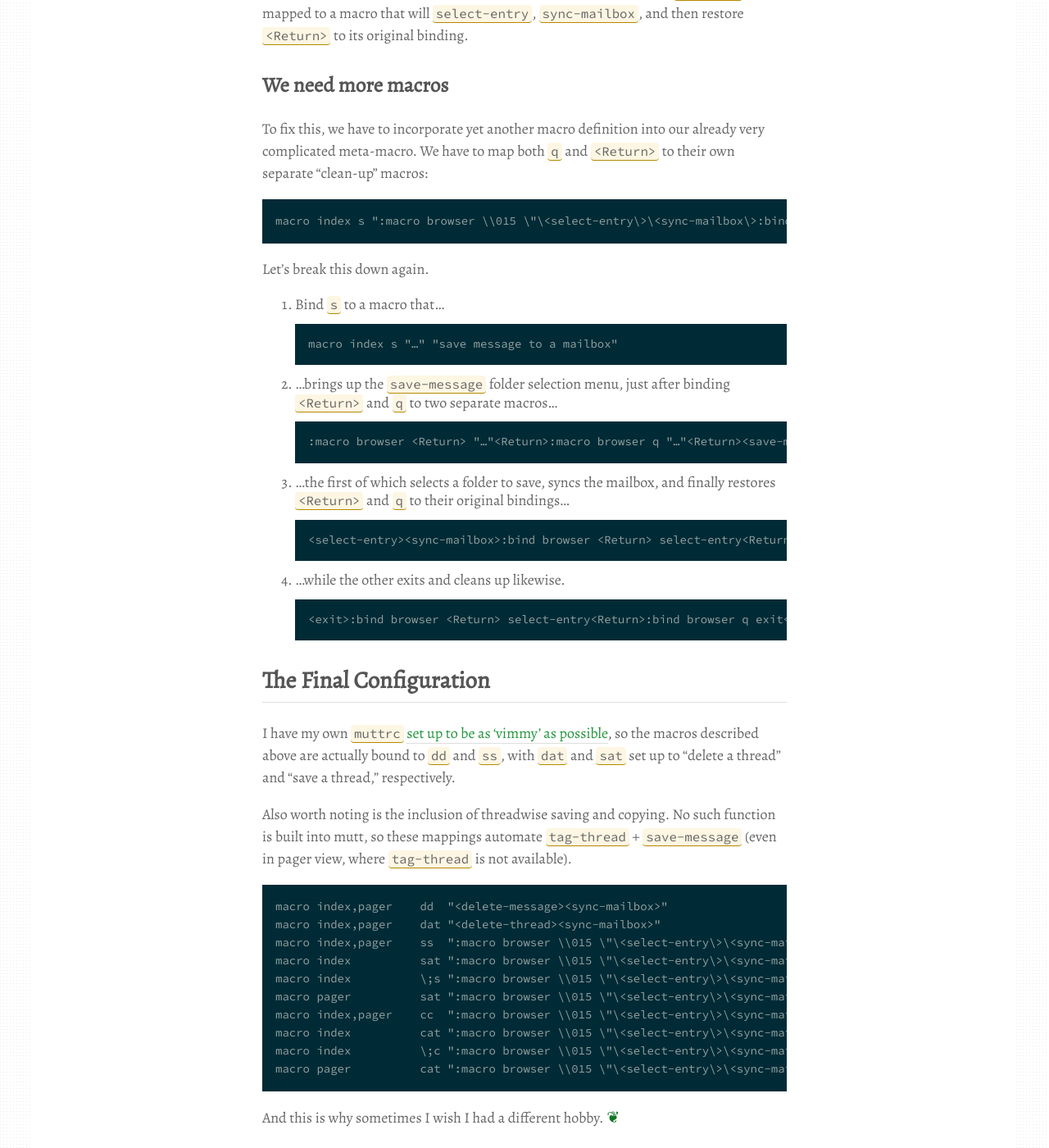
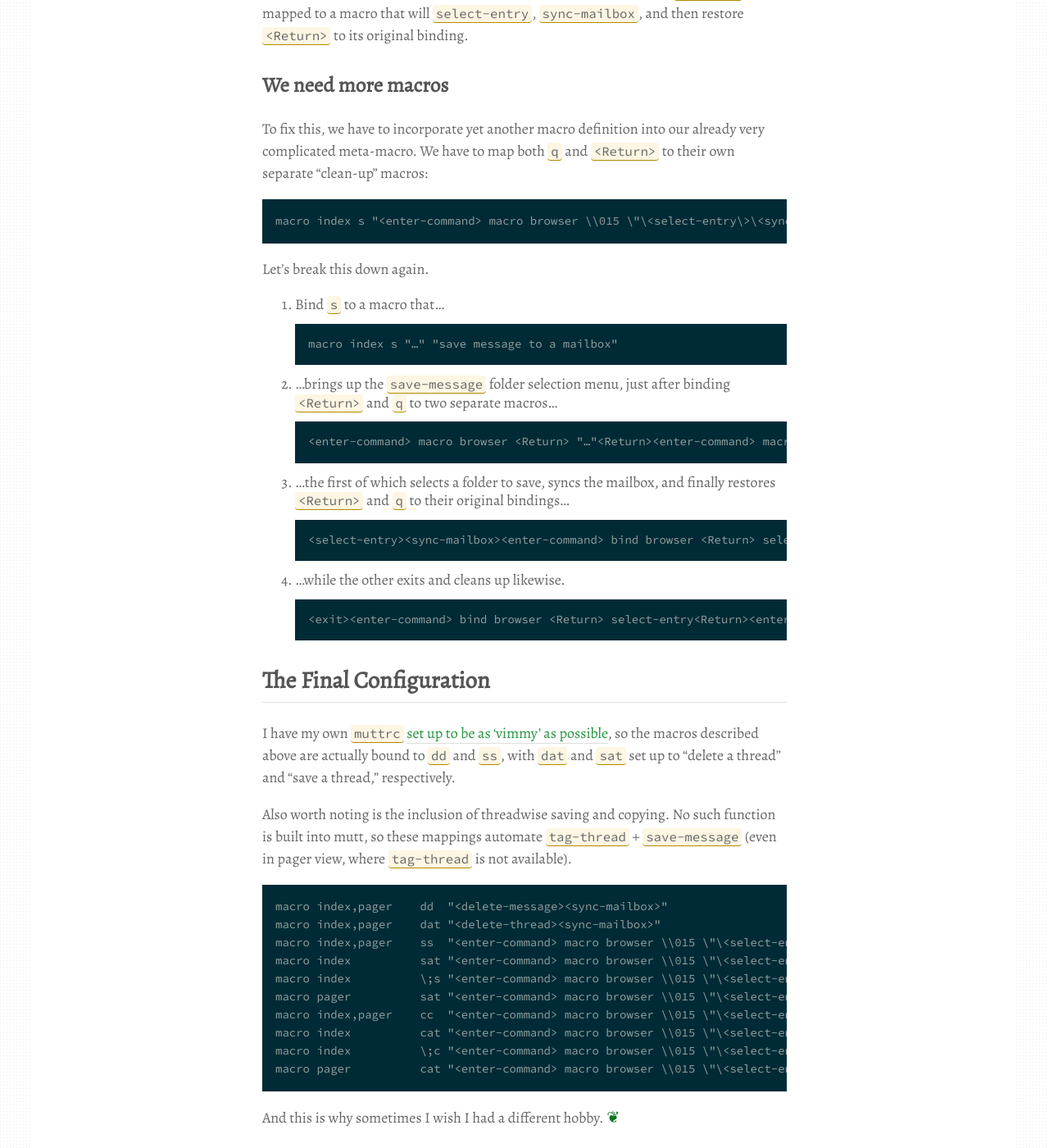
Before and after one commit to rlue/ryanlue.com, a Jekyll site: the page built from _posts/2017-05-22-autosync-mutt.md, in a window 1280 px wide and 1400 px high, scrolled down 2497 px. Shown: the whole window at 82% size. Built offline with Jekyll 4.4.1, drawn with Linux system fonts in a browser that asks for light colours; some web fonts are replaced; part of the change alters nothing that is shown; some of the changed text lies outside the part shown.

Commit message:
Fix autosync-mutt post per Nnako's feedback

````diff
--- a/_posts/2017-05-22-autosync-mutt.md
+++ b/_posts/2017-05-22-autosync-mutt.md
@@ -56,7 +56,7 @@ but moving messages and saving copies to different folders is tricky: you want t
 So instead, what you have to do is this:
 
 ```
-macro index s ":macro browser \\015 \"\<select-entry\>\<sync-mailbox\>:bind browser \\\\015 select-entry\\015\"\015<save-message>?" "save message to a mailbox"
+macro index s "<enter-command> macro browser \\015 \"\<select-entry\>\<sync-mailbox\><enter-command> bind browser \\\\015 select-entry\\015\"\015<save-message>?" "save message to a mailbox"
 ```
 
 This is starting to get messy, so let’s break it down and see what’s really happening. In the lines below, all backslash-escaping has been removed, and each nested macro has been extracted into the subsequent line.
@@ -67,11 +67,11 @@ This is starting to get messy, so let’s break it down and see what’s really
 
 2. …brings up the `save-message` folder selection menu, just after binding `<Return>` to a macro that…
 
-       :macro browser <Return> "…"<Return><save-message>?
+       <enter-command> macro browser <Return> "…"<Return><save-message>?
 
 3. …selects a folder to save, syncs the mailbox, and finally restores `<Return>` to its original binding.
 
-       <select-entry><sync-mailbox>:bind browser <Return> select-entry<Return>
+       <select-entry><sync-mailbox><enter-command> bind browser <Return> select-entry<Return>
 
 ^
 
@@ -82,7 +82,7 @@ This solves our problem, but creates a new one: if you go to save a message and
 To fix this, we have to incorporate yet another macro definition into our already very complicated meta-macro. We have to map both `q` and `<Return>` to their own separate “clean-up” macros:
 
 ```
-macro index s ":macro browser \\015 \"\<select-entry\>\<sync-mailbox\>:bind browser \\\\015 select-entry\\015:bind browser q exit\\015\"\015:macro browser q \"<exit>:bind browser \\\\015 select-entry\\015:bind browser q exit\\015\"\015<save-message>?" "save message to a mailbox"
+macro index s "<enter-command> macro browser \\015 \"\<select-entry\>\<sync-mailbox\><enter-command> bind browser \\\\015 select-entry\\015<enter-command> bind browser q exit\\015\"\015<enter-command> macro browser q \"<exit><enter-command> bind browser \\\\015 select-entry\\015<enter-command> bind browser q exit\\015\"\015<save-message>?" "save message to a mailbox"
 ```
 
 Let’s break this down again.
@@ -93,15 +93,15 @@ Let’s break this down again.
 
 2. …brings up the `save-message` folder selection menu, just after binding `<Return>` and `q` to two separate macros…
 
-       :macro browser <Return> "…"<Return>:macro browser q "…"<Return><save-message>?
+       <enter-command> macro browser <Return> "…"<Return><enter-command> macro browser q "…"<Return><save-message>?
 
 3. …the first of which selects a folder to save, syncs the mailbox, and finally restores `<Return>` and `q` to their original bindings…
 
-       <select-entry><sync-mailbox>:bind browser <Return> select-entry<Return>:bind browser q exit<Return>
+       <select-entry><sync-mailbox><enter-command> bind browser <Return> select-entry<Return><enter-command> bind browser q exit<Return>
 
 4. …while the other exits and cleans up likewise.
 
-       <exit>:bind browser <Return> select-entry<Return>:bind browser q exit<Return>
+       <exit><enter-command> bind browser <Return> select-entry<Return><enter-command> bind browser q exit<Return>
 
 ^
 
@@ -115,14 +115,14 @@ Also worth noting is the inclusion of threadwise saving and copying. No such fun
 ```
 macro index,pager    dd  "<delete-message><sync-mailbox>"                                 "move message to trash"
 macro index,pager    dat "<delete-thread><sync-mailbox>"                                  "move thread to trash"
-macro index,pager    ss  ":macro browser \\015 \"\<select-entry\>\<sync-mailbox\>:bind browser \\\\015 select-entry\\015:bind browser q exit\\015\"\015:macro browser q \"<exit>:bind browser \\\\015 select-entry\\015:bind browser q exit\\015\"\015<save-message>?"                                                                                                                                     "save message to a mailbox"
-macro index          sat ":macro browser \\015 \"\<select-entry\>\<sync-mailbox\>:bind browser \\\\015 select-entry\\015:bind browser q exit\\015\"\015:macro browser q \"<exit>:bind browser \\\\015 select-entry\\015:bind browser q exit\\015'q<untag-pattern>.\\015\"\015<mark-message>q<enter><untag-pattern>.<enter><tag-thread><tag-prefix-cond><save-message>?"                                    "save thread to a mailbox"
-macro index          \;s ":macro browser \\015 \"\<select-entry\>\<sync-mailbox\>:bind browser \\\\015 select-entry\\015:bind browser q exit\\015\"\015:macro browser q \"<exit>:bind browser \\\\015 select-entry\\015:bind browser q exit\\015\"\015<tag-prefix-cond><save-message>?"                                                                                                                    "save tagged messages to a mailbox"
-macro pager          sat ":macro browser \\015 \"\<select-entry\>\<sync-mailbox\>:bind browser \\\\015 select-entry\\015:bind browser q exit\\015<display-message>\"\015:macro browser q \"<exit>:bind browser \\\\015 select-entry\\015:bind browser q exit\\015'q<untag-pattern>.\\015<display-message>\"\015<exit><mark-message>q<enter><untag-pattern>.<enter><tag-thread><tag-prefix><save-message>?" "save thread to a mailbox"
-macro index,pager    cc  ":macro browser \\015 \"\<select-entry\>\<sync-mailbox\>:bind browser \\\\015 select-entry\\015:bind browser q exit\\015\"\015:macro browser q \"<exit>:bind browser \\\\015 select-entry\\015:bind browser q exit\\015\"\015<copy-message>?"                                                                                                                                     "copy message to a mailbox"
-macro index          cat ":macro browser \\015 \"\<select-entry\>\<sync-mailbox\>:bind browser \\\\015 select-entry\\015:bind browser q exit\\015\"\015:macro browser q \"<exit>:bind browser \\\\015 select-entry\\015:bind browser q exit\\015'q<untag-pattern>.\\015\"\015<mark-message>q<enter><untag-pattern>.<enter><tag-thread><tag-prefix-cond><copy-message>?"                                    "copy thread to a mailbox"
-macro index          \;c ":macro browser \\015 \"\<select-entry\>\<sync-mailbox\>:bind browser \\\\015 select-entry\\015:bind browser q exit\\015\"\015:macro browser q \"<exit>:bind browser \\\\015 select-entry\\015:bind browser q exit\\015\"\015<tag-prefix-cond><copy-message>?"                                                                                                                    "copy tagged messages to a mailbox"
-macro pager          cat ":macro browser \\015 \"\<select-entry\>\<sync-mailbox\>:bind browser \\\\015 select-entry\\015:bind browser q exit\\015<display-message>\"\015:macro browser q \"<exit>:bind browser \\\\015 select-entry\\015:bind browser q exit\\015'q<untag-pattern>.\\015<display-message>\"\015<exit><mark-message>q<enter><untag-pattern>.<enter><tag-thread><tag-prefix><copy-message>?" "copy thread to a mailbox"
+macro index,pager    ss  "<enter-command> macro browser \\015 \"\<select-entry\>\<sync-mailbox\><enter-command> bind browser \\\\015 select-entry\\015<enter-command> bind browser q exit\\015\"\015<enter-command> macro browser q \"<exit><enter-command> bind browser \\\\015 select-entry\\015<enter-command> bind browser q exit\\015\"\015<save-message>?"                                                                                                                                     "save message to a mailbox"
+macro index          sat "<enter-command> macro browser \\015 \"\<select-entry\>\<sync-mailbox\><enter-command> bind browser \\\\015 select-entry\\015<enter-command> bind browser q exit\\015\"\015<enter-command> macro browser q \"<exit><enter-command> bind browser \\\\015 select-entry\\015<enter-command> bind browser q exit\\015'q<untag-pattern>.\\015\"\015<mark-message>q<enter><untag-pattern>.<enter><tag-thread><tag-prefix-cond><save-message>?"                                    "save thread to a mailbox"
+macro index          \;s "<enter-command> macro browser \\015 \"\<select-entry\>\<sync-mailbox\><enter-command> bind browser \\\\015 select-entry\\015<enter-command> bind browser q exit\\015\"\015<enter-command> macro browser q \"<exit><enter-command> bind browser \\\\015 select-entry\\015<enter-command> bind browser q exit\\015\"\015<tag-prefix-cond><save-message>?"                                                                                                                    "save tagged messages to a mailbox"
+macro pager          sat "<enter-command> macro browser \\015 \"\<select-entry\>\<sync-mailbox\><enter-command> bind browser \\\\015 select-entry\\015<enter-command> bind browser q exit\\015<display-message>\"\015<enter-command> macro browser q \"<exit><enter-command> bind browser \\\\015 select-entry\\015<enter-command> bind browser q exit\\015'q<untag-pattern>.\\015<display-message>\"\015<exit><mark-message>q<enter><untag-pattern>.<enter><tag-thread><tag-prefix><save-message>?" "save thread to a mailbox"
+macro index,pager    cc  "<enter-command> macro browser \\015 \"\<select-entry\>\<sync-mailbox\><enter-command> bind browser \\\\015 select-entry\\015<enter-command> bind browser q exit\\015\"\015<enter-command> macro browser q \"<exit><enter-command> bind browser \\\\015 select-entry\\015<enter-command> bind browser q exit\\015\"\015<copy-message>?"                                                                                                                                     "copy message to a mailbox"
+macro index          cat "<enter-command> macro browser \\015 \"\<select-entry\>\<sync-mailbox\><enter-command> bind browser \\\\015 select-entry\\015<enter-command> bind browser q exit\\015\"\015<enter-command> macro browser q \"<exit><enter-command> bind browser \\\\015 select-entry\\015<enter-command> bind browser q exit\\015'q<untag-pattern>.\\015\"\015<mark-message>q<enter><untag-pattern>.<enter><tag-thread><tag-prefix-cond><copy-message>?"                                    "copy thread to a mailbox"
+macro index          \;c "<enter-command> macro browser \\015 \"\<select-entry\>\<sync-mailbox\><enter-command> bind browser \\\\015 select-entry\\015<enter-command> bind browser q exit\\015\"\015<enter-command> macro browser q \"<exit><enter-command> bind browser \\\\015 select-entry\\015<enter-command> bind browser q exit\\015\"\015<tag-prefix-cond><copy-message>?"                                                                                                                    "copy tagged messages to a mailbox"
+macro pager          cat "<enter-command> macro browser \\015 \"\<select-entry\>\<sync-mailbox\><enter-command> bind browser \\\\015 select-entry\\015<enter-command> bind browser q exit\\015<display-message>\"\015<enter-command> macro browser q \"<exit><enter-command> bind browser \\\\015 select-entry\\015<enter-command> bind browser q exit\\015'q<untag-pattern>.\\015<display-message>\"\015<exit><mark-message>q<enter><untag-pattern>.<enter><tag-thread><tag-prefix><copy-message>?" "copy thread to a mailbox"
 ```
 
 And this is why sometimes I wish I had a different hobby.
````
